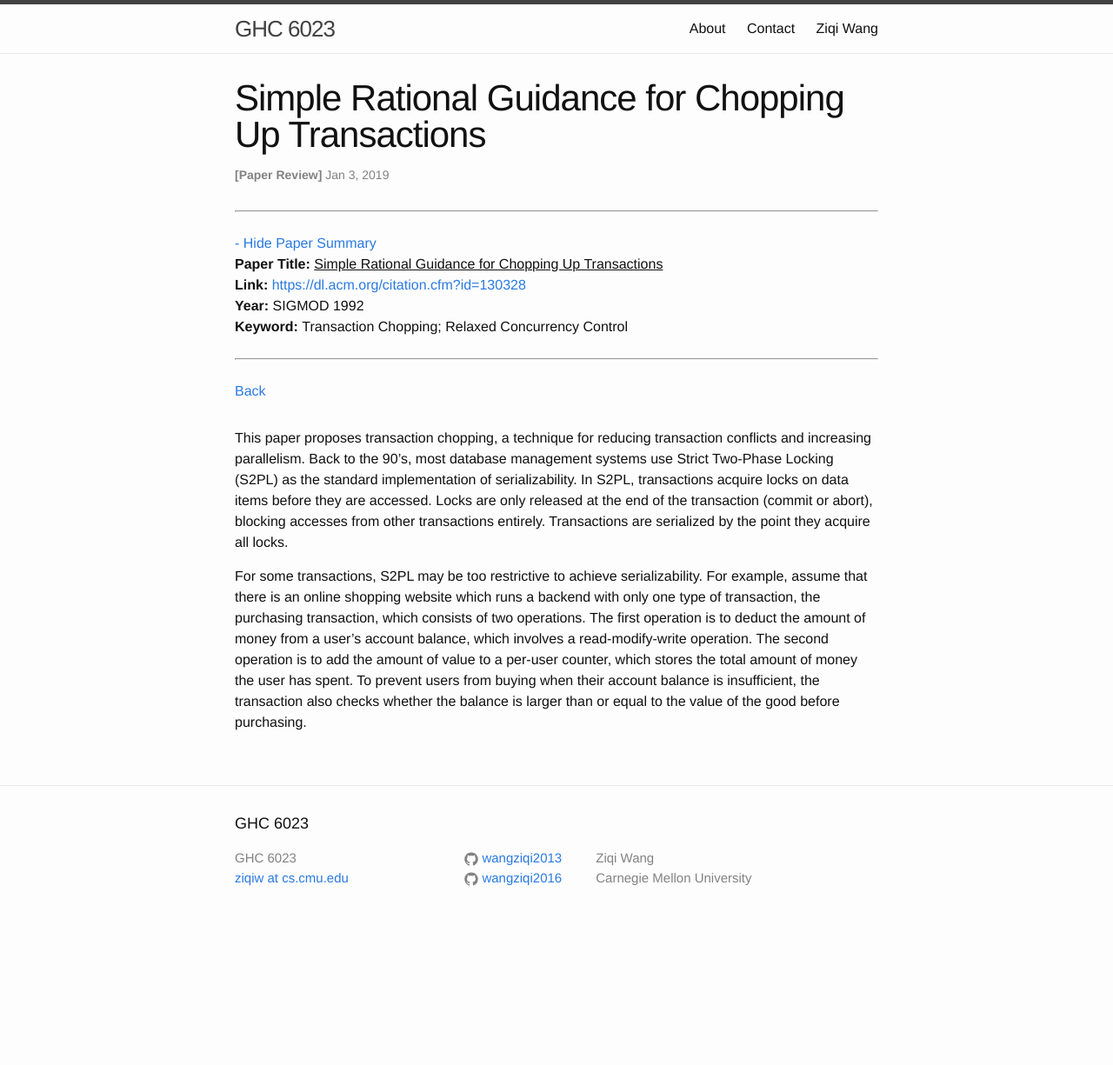
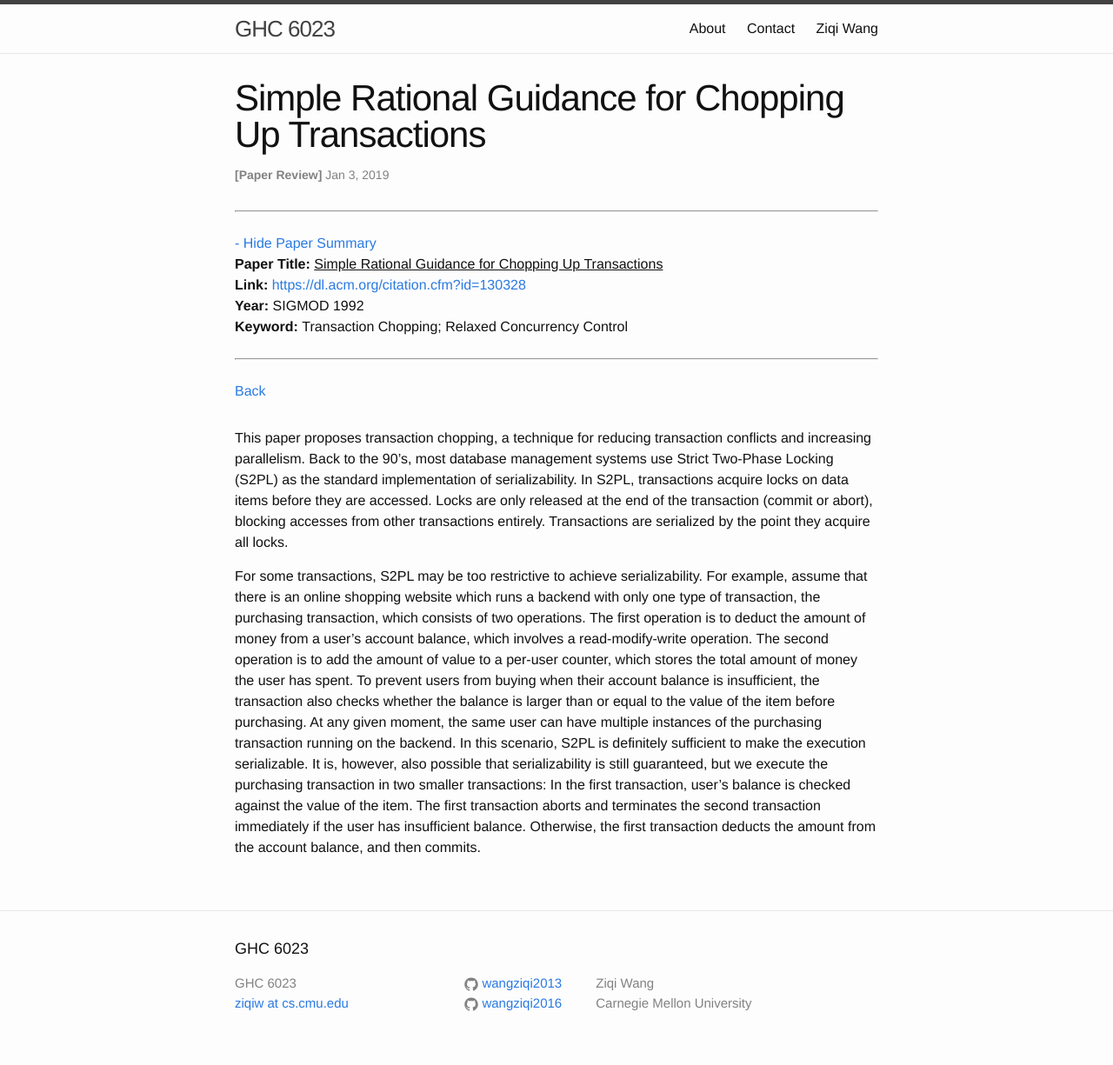
Before and after one commit to wangziqi2013/wangziqi2013.github.io, a Jekyll site: the page built from _posts/2019-01-02-Txn-Chopping.markdown, in a window 1280 px wide. Shown: the whole page at 87% size. Built offline with Jekyll 4.4.1, drawn with Linux system fonts in a browser that asks for light colours; before the commit the page ends 1081 px from its top, so only the background shows below that.

Commit message:
Adding txn example

```diff
--- a/_posts/2019-01-02-Txn-Chopping.markdown
+++ b/_posts/2019-01-02-Txn-Chopping.markdown
@@ -24,4 +24,10 @@ online shopping website which runs a backend with only one type of transaction,
 of two operations. The first operation is to deduct the amount of money from a user's account balance, which involves a
 read-modify-write operation. The second operation is to add the amount of value to a per-user counter, which stores
 the total amount of money the user has spent. To prevent users from buying when their account balance is insufficient,
-the transaction also checks whether the balance is larger than or equal to the value of the good before purchasing.
+the transaction also checks whether the balance is larger than or equal to the value of the item before purchasing.
+At any given moment, the same user can have multiple instances of the purchasing transaction running on the backend.
+In this scenario, S2PL is definitely sufficient to make the execution serializable. It is, however, also possible that
+serializability is still guaranteed, but we execute the purchasing transaction in two smaller transactions: In the first
+transaction, user's balance is checked against the value of the item. The first transaction aborts and terminates the
+second transaction immediately if the user has insufficient balance. Otherwise, the first transaction deducts the
+amount from the account balance, and then commits.
```
